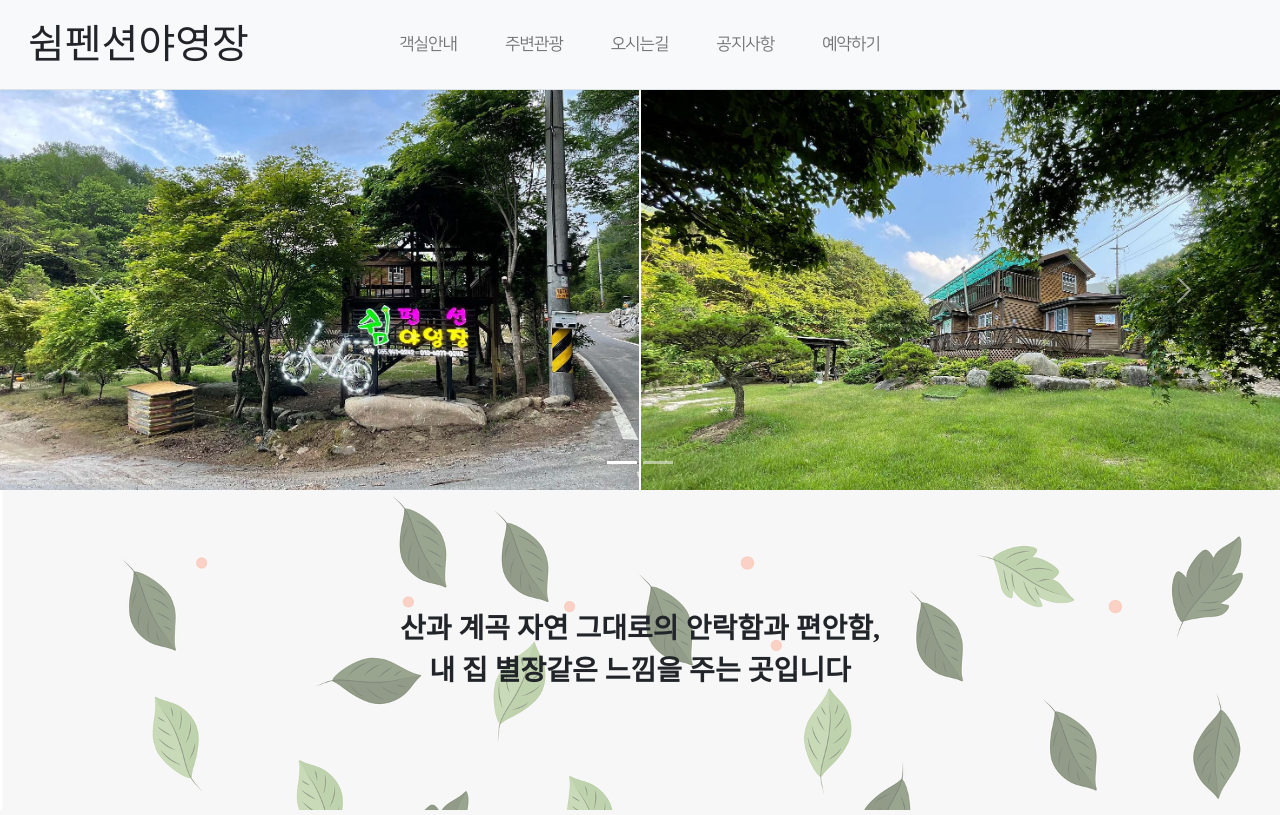
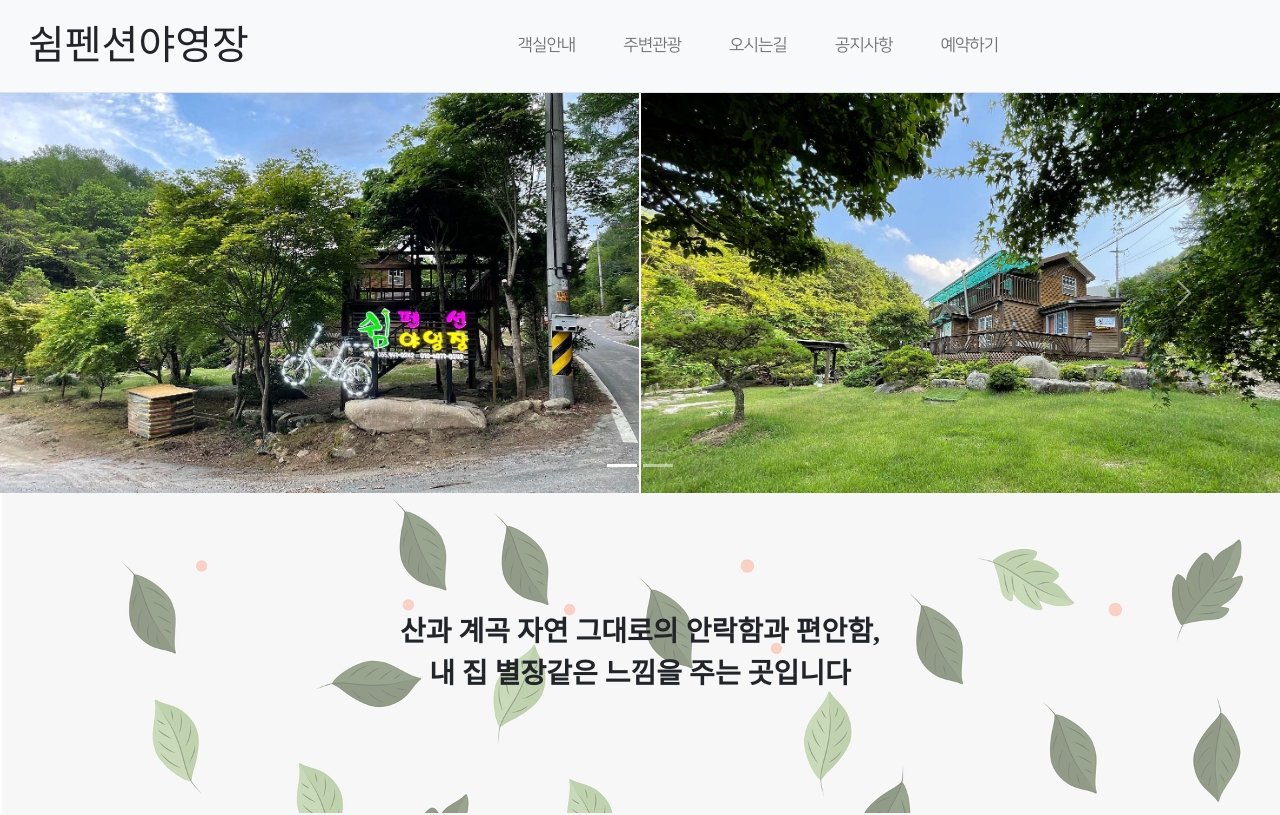
Before and after one commit to seommin/nextjs-shym, a Next.js app: page / in a window 1280 px wide. Shown: the top 815 px of the page. Built offline with nearby package versions, Linux system fonts and the light colour scheme; a web font is replaced by a local one.

Commit message:
Modify class

```diff
--- a/src/components/Header.js
+++ b/src/components/Header.js
@@ -3,11 +3,9 @@ import Link from "next/link";
 const Header = () => {
   return (
     <nav className="navbar navbar-expand-lg navbar-light bg-light border-bottom shadow-sm">
-      <div className="container-fluid py-3">
+      <div className="container-fluid py-2">
         <Link href="/">
-          <a className="shym-title position-absolute fs-1 ps-3 text-dark">
-            쉼펜션야영장
-          </a>
+          <a className="shym-title fs-1 ps-3 text-dark">쉼펜션야영장</a>
         </Link>
         <button
           className="navbar-toggler ms-auto"
```
